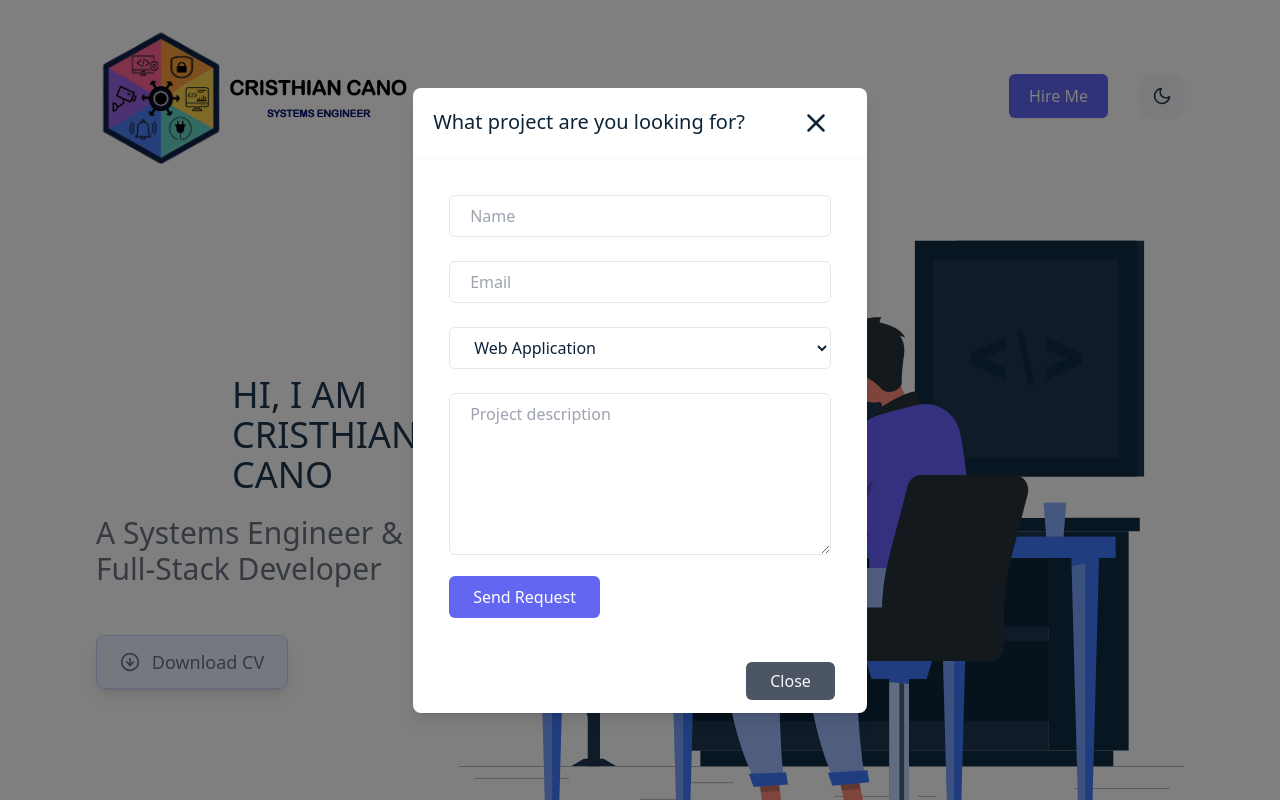
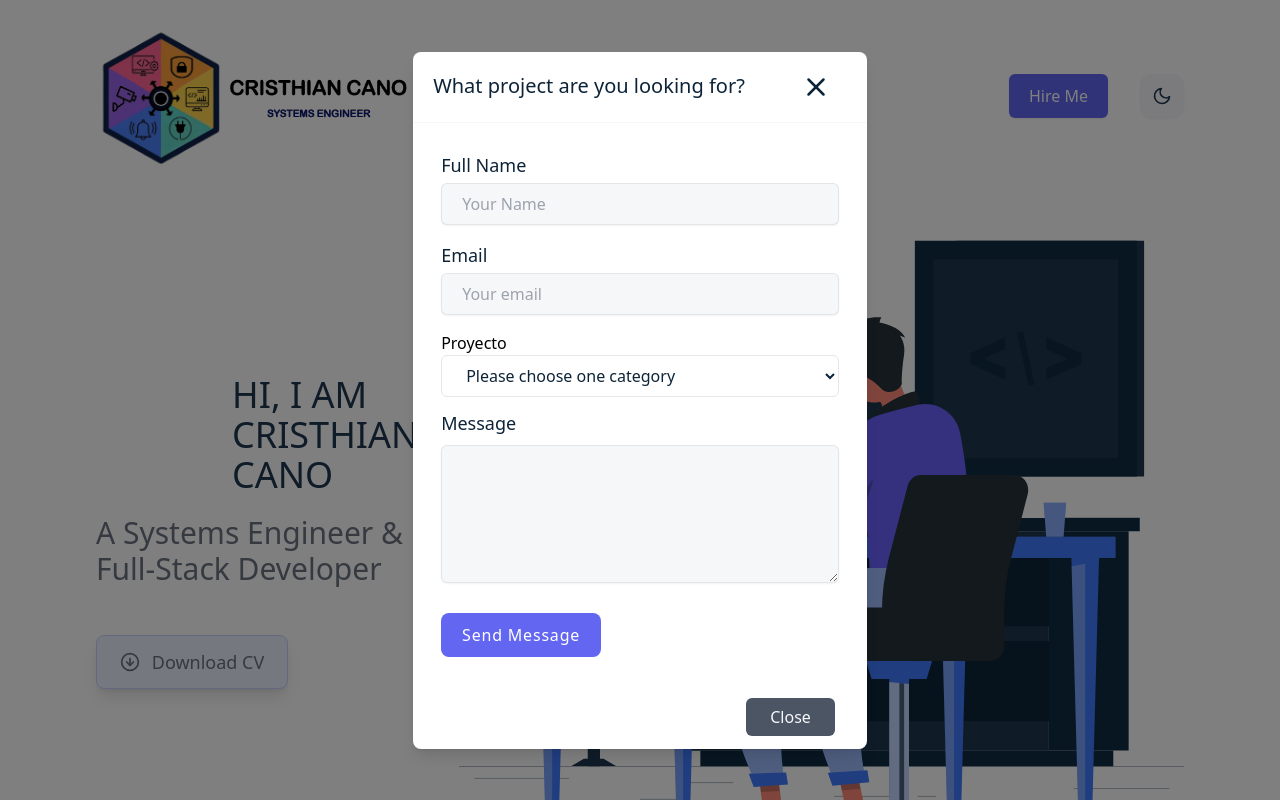
Before and after one commit to CrisCano11/portfolio, a React (Vite) app: page / in a window 1280 px wide. Both pictures are taken after a click on the element "Hire Me". Shown: the top 800 px of the page. Built offline with nearby package versions, Linux system fonts and the light colour scheme; some icons are missing.

Commit message:
add formik and yup for validation in form submit

```diff
--- a/src/components/HireModal.jsx
+++ b/src/components/HireModal.jsx
@@ -2,7 +2,11 @@ import { motion } from "framer-motion"
 import { FiX } from "react-icons/fi"
 import Button from "./reusable/Button"
 import useDetectLanguage from "../hooks/useDetectLanguage";
-
+import Send from "./api/Send";
+import { Formik } from "formik";
+import * as Yup from 'yup';
+import FormInput from './reusable/FormInput';
+import SubmitButton from "./reusable/SubmitButton";
 
 const selectOptionsEn = [
   'Web Application',
@@ -20,6 +24,26 @@ const selectOptionsEs = [
 
 const HireModal = ({ onClose, onRequest }) => {
   const isSpanish = useDetectLanguage();
+
+  const onSubmit = async (
+    { name, email, subject, message },
+    { setSubmitting, setErrors, resetForm }
+  ) => {
+    try {
+      await Send({ name, email, subject, message, spanish: isSpanish });
+      resetForm();
+    } catch (error) {
+      error.message ? setErrors({ "other": error.message }) : error;
+    } finally {
+      setSubmitting(false);
+    }
+  }
+
+  const validationSchema = Yup.object().shape({
+    name: Yup.string().trim().min(6, isSpanish ? "Minimo 6 caracteres" : "min 6 charts").required(isSpanish ? 'El nombre es requerido' : 'The name is required'),
+    subject: Yup.string().required(isSpanish ? 'Debe seleccionar un tipo de proyecto' : 'You must select a project type'),
+    email: Yup.string().email(isSpanish ? 'Email invalido' : 'invalid email').required(isSpanish ? 'Debe indicar un email' : 'The email is required')
+  });
 
   return (
     <motion.div
@@ -47,48 +71,95 @@ const HireModal = ({ onClose, onRequest }) => {
               </button>
             </div>
             <div className="modal-body p-5 w-full h-full">
+              <Formik
+                initialValues={{
+                  name: "",
+                  email: "",
+                  subject: "",
+                  message: ""
+                }}
+                onSubmit={onSubmit}
+                validationSchema={validationSchema}
+              >
+                {({
+                  values,
+                  handleSubmit,
+                  handleChange,
+                  errors,
+                  touched,
+                  handleBlur,
+                  isSubmitting
+                }) => (
                   <form
-                onSubmit={(e) => {
-                  e.preventDefault();
-                }}
-                className="max-w-xl m-4 text-left"
+                    onSubmit={handleSubmit}
+                    className="max-w-xl m-2 text-left"
                   >
-                <div className="">
-                  <input
-                    className="w-full px-5 py-2 border dark:border-secondary-dark rounded-md text-md bg-secondary-light dark:bg-ternary-dark text-primary-dark dark:text-ternary-light"
-                    id="name"
-                    name="name"
-                    type="text"
-                    required=""
-                    placeholder={isSpanish ? 'Nombres' : 'Name'}
-                    aria-label={isSpanish ? 'Nombres' : 'Name'}
+                    <FormInput
+                      inputLabel={isSpanish ? "Nombre completo" : "Full Name"}
+                      labelFor="name"
+                      inputType="text"
+                      inputId="name"
+                      inputName="name"
+                      placeholderText={isSpanish ? "Tu nombre" : "Your Name"}
+                      ariaLabelName="Name"
+                      value={values.name}
+                      onChange={handleChange}
+                      onBlur={handleBlur}
                     />
+                    {
+                      errors.name && touched.name && (
+                        <div className="bg-red-100 border border-red-400 text-red-700 px-4 py-3 rounded relative" role="alert">
+                          <strong className="font-bold">Error! </strong>
+                          <span className="block sm:inline">{errors.name}</span>
                         </div>
-                <div className="mt-6">
-                  <input
-                    className="w-full px-5 py-2 border dark:border-secondary-dark rounded-md text-md bg-secondary-light dark:bg-ternary-dark text-primary-dark dark:text-ternary-light"
-                    id="email"
-                    name="email"
-                    type="text"
-                    required=""
-                    placeholder={isSpanish ? "Correo electrónico" : "Email"}
-                    aria-label={isSpanish ? "Correo electrónico" : "Email"}
+                      )
+                    }
+                    <FormInput
+                      inputLabel={isSpanish ? "Correo electrónico" : "Email"}
+                      labelFor="email"
+                      inputType="email"
+                      inputId="email"
+                      inputName="email"
+                      placeholderText={isSpanish ? "Tu correo electrónico" : "Your email"}
+                      ariaLabelName="Email"
+                      value={values.email}
+                      onChange={handleChange}
+                      onBlur={handleBlur}
                     />
+                    {
+                      errors.email && touched.email && (
+                        <div className="bg-red-100 border border-red-400 text-red-700 px-4 py-3 rounded relative" role="alert">
+                          <strong className="font-bold">Error! </strong>
+                          <span className="block sm:inline">{errors.email}</span>
                         </div>
-                <div className="mt-6">
+                      )
+                    }
+                    <div className="mt-3">
+                      <label htmlFor="subject">Proyecto</label>
                       <select
                         className="w-full px-5 py-2 border dark:border-secondary-dark rounded-md text-md bg-secondary-light dark:bg-ternary-dark text-primary-dark dark:text-ternary-light"
                         id="subject"
                         name="subject"
                         type="text"
                         required=""
+                        onChange={handleChange}
+                        onBlur={handleBlur}
                         aria-label={isSpanish ? "Categoria del proyecto" : "Project Category"}
                       >
+                        <option
+                              className="text-normal sm:text-md"
+                              key="1"
+                            >
+                              {isSpanish ? 'Por favor seleccione...': 'Please choose one category'}
+                            </option>
+
                         {isSpanish ? (
                           selectOptionsEs.map((option) => (
                             <option
                               className="text-normal sm:text-md"
                               key={option}
+                              value={option}
+
                             >
                               {option}
                             </option>
@@ -97,44 +168,49 @@ const HireModal = ({ onClose, onRequest }) => {
                           <option
                             className="text-normal sm:text-md"
                             key={option}
+                            value={option}
                           >
                             {option}
                           </option>
                         )))}
                       </select>
+                      {
+                      errors.subject && touched.subject && (
+                        <div className="bg-red-100 border border-red-400 text-red-700 px-4 py-3 rounded relative" role="alert">
+                          <strong className="font-bold">Error! </strong>
+                          <span className="block sm:inline">{errors.subject}</span>
+                        </div>
+                      )
+                    }
                     </div>
 
-                <div className="mt-6">
+                    <div className="mt-3">
+                      <label
+                        className="block text-lg text-primary-dark dark:text-primary-light mb-2"
+                        htmlFor="message"
+                      >
+                        {isSpanish ? "Mensaje" : "Message"}
+                      </label>
                       <textarea
-                    className="w-full px-5 py-2 border dark:border-secondary-dark rounded-md text-md bg-secondary-light dark:bg-ternary-dark text-primary-dark dark:text-ternary-light"
+                        className="w-full px-5 py-2 border border-gray-300 dark:border-primary-dark border-opacity-50 text-primary-dark dark:text-secondary-light bg-ternary-light dark:bg-ternary-dark rounded-md shadow-sm text-md"
                         id="message"
                         name="message"
                         cols="14"
-                    rows="6"
-                    aria-label={isSpanish ? "Detalles" : "Details"}
-                    placeholder={isSpanish ? "Descripción del proyecto" : "Project description"}
+                        rows="5"
+                        aria-label="Message"
                       ></textarea>
                     </div>
+                    {errors["-"] && (
+                      <div className="bg-red-100 border border-red-400 text-red-700 px-4 py-3 rounded relative" role="alert">
+                        <strong className="font-bold">Error! </strong>
+                        <span className="block sm:inline">{errors["other"]}</span>
+                      </div>
+                    )}
+                    <SubmitButton isSpanish={isSpanish} isSubmitting={isSubmitting} onClick={onClose} />
+                  </form>
+                )}
 
-                <div className="mt-6 pb-4 sm:pb-1">
-                  <span
-                    onClick={onClose}
-                    type="submit"
-                    className="px-4
-											sm:px-6
-											py-2
-											sm:py-2.5
-											text-white
-											bg-indigo-500
-											hover:bg-indigo-600
-											rounded-md
-											focus:ring-1 focus:ring-indigo-900 duration-500"
-                    aria-label={isSpanish ? "Enviar Solicitud" : "Submit Request"}
-                  >
-                    <Button title={isSpanish ? "Enviar Solicitud" : "Send Request"} />
-                  </span>
-                </div>
-              </form>
+              </Formik>
             </div>
             <div className="modal-footer mt-2 sm:mt-0 py-5 px-8 border0-t text-right">
               <span
@@ -153,7 +229,7 @@ const HireModal = ({ onClose, onRequest }) => {
           </div>
         </div>
       </main>
-    </motion.div>
+    </motion.div >
   )
 }
 
```
Lines whose indentation alone changed are shown as unchanged.
